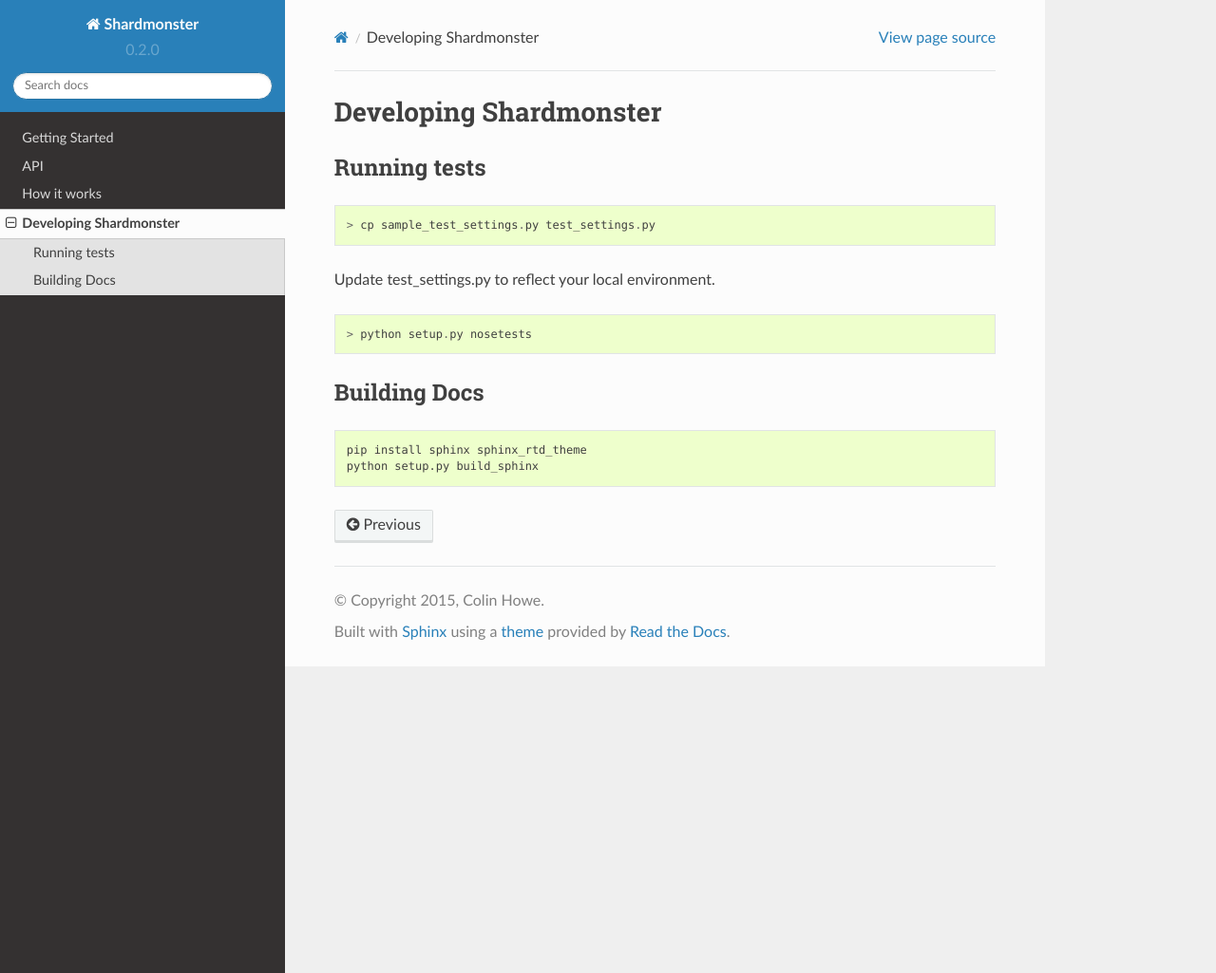
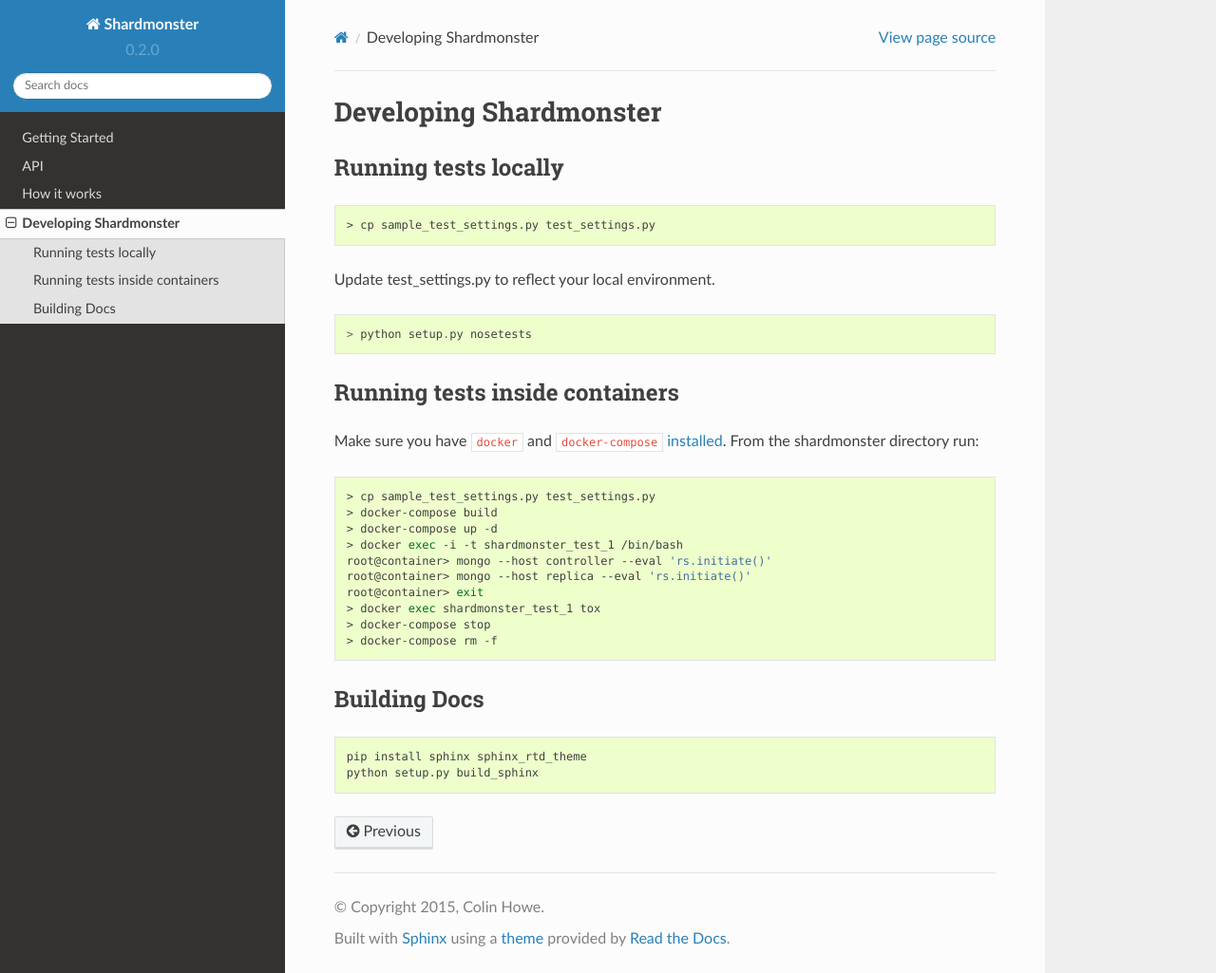
Before and after one commit to conversocial/shardmonster, a Sphinx documentation site: the page built from docs/source/developing.rst, in a window 1280 px wide and 1025 px high. Shown: the whole window at 95% size. Built offline with Sphinx 7.4.7 and the Read the Docs theme 2.0.0, drawn with Linux system fonts in a browser that asks for light colours.

Commit message:
Improve testability of shardmonster by adding tox and docker configuration

```diff
--- a/docs/source/developing.rst
+++ b/docs/source/developing.rst
@@ -1,16 +1,35 @@
 Developing Shardmonster
 =======================
 
-Running tests
--------------
+Running tests locally
+---------------------
 
-::
+.. code-block:: bash
 
     > cp sample_test_settings.py test_settings.py
 
 Update test_settings.py to reflect your local environment. ::
 
     > python setup.py nosetests
+
+Running tests inside containers
+-------------------------------
+
+Make sure you have ``docker`` and ``docker-compose`` installed_. From the
+shardmonster directory run:
+
+.. code-block:: bash
+
+    > cp sample_test_settings.py test_settings.py
+    > docker-compose build
+    > docker-compose up -d
+    > docker exec -i -t shardmonster_test_1 /bin/bash
+    root@container> mongo --host controller --eval 'rs.initiate()'
+    root@container> mongo --host replica --eval 'rs.initiate()'
+    root@container> exit
+    > docker exec shardmonster_test_1 tox
+    > docker-compose stop
+    > docker-compose rm -f
 
 
 Building Docs
@@ -20,3 +39,5 @@
 
     pip install sphinx sphinx_rtd_theme
     python setup.py build_sphinx
+
+.. _installed: https://docs.docker.com/compose/install/
--- a/requirements.txt
+++ /dev/null
@@ -1,3 +0,0 @@
-pymongo==2.5.2
-mock==1.3.0
-nose==1.3.7
--- a/sample_test_settings.py
+++ b/sample_test_settings.py
@@ -1,13 +1,13 @@
 CONN1 = {
-    'uri': 'mongodb://localhost:27017/?replicaSet=cluster-1',
+    'uri': 'mongodb://controller:27017/?replicaSet=cluster-1',
     'db_name': 'test_sharding'
 }
 CONN2 = {
-    'uri': 'mongodb://localhost:27018/?replicaSet=cluster-2',
+    'uri': 'mongodb://replica:27018/?replicaSet=cluster-2',
     'db_name': 'test_sharding'
 }
 CONTROLLER = {
-    'uri': 'mongodb://localhost:27017/?replicaSet=cluster-1',
+    'uri': 'mongodb://controller:27017/?replicaSet=cluster-1',
     'db_name': 'test_metadata'
 }
 
```
Also changed, not shown: docker-compose.yml (added, +17 -0 lines), 3 other files.
